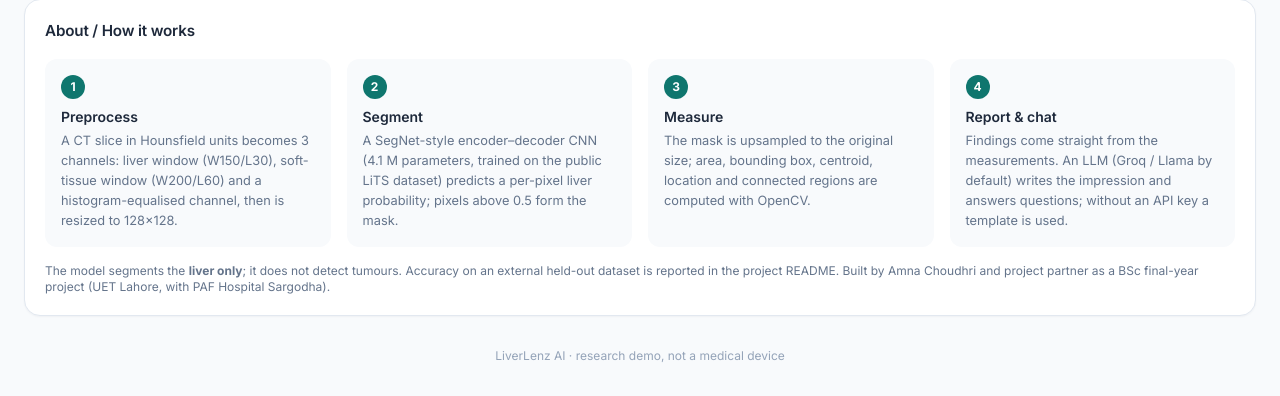
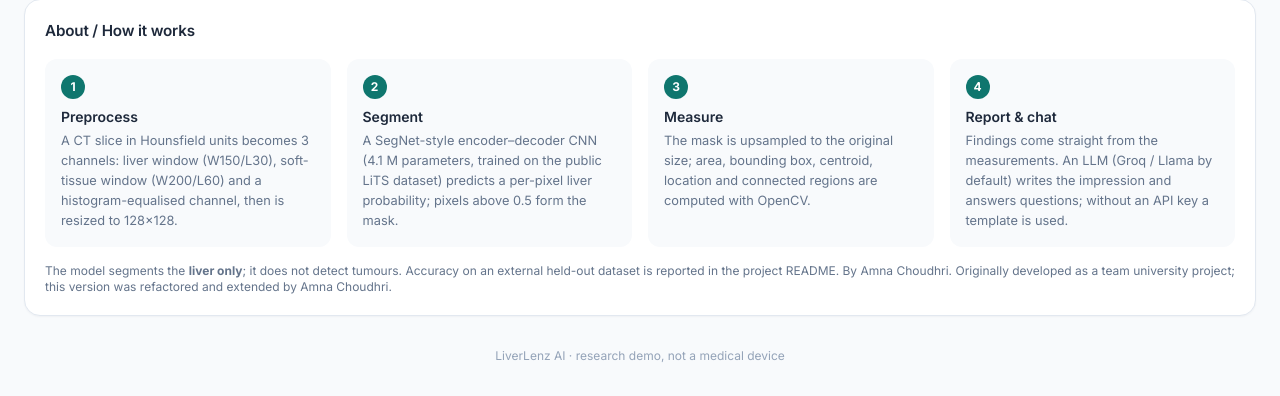
Before and after one commit to Amna05Chaudhry/LiverLenz-AI-Liver-CT-Scan-Analysis, a Flask app: page / in a window 1280 px wide. Shown: the part 891-1287 px from the top of the page. Run offline with Flask 3, Linux system fonts and the light colour scheme; parts of the project's set-up code (start-up, migrations or seed data) failed here and were passed over; some libraries are stand-ins or nearby versions.

Commit message:
Update authorship: Amna Choudhri

```diff
--- a/app/templates/index.html
+++ b/app/templates/index.html
@@ -189,7 +189,7 @@
       </div>
       <p class="mt-4 text-xs text-slate-500 dark:text-slate-400">
         The model segments the <strong>liver only</strong>; it does not detect tumours. Accuracy on an external held-out dataset is reported in the project README.
-        Built by Amna Choudhri and project partner as a BSc final-year project (UET Lahore, with PAF Hospital Sargodha).
+        By Amna Choudhri. Originally developed as a team university project; this version was refactored and extended by Amna Choudhri.
       </p>
     </section>
   </main>
```
Also changed, not shown: docs/AUDIT.md (+1 -1 lines), 1 other file.
